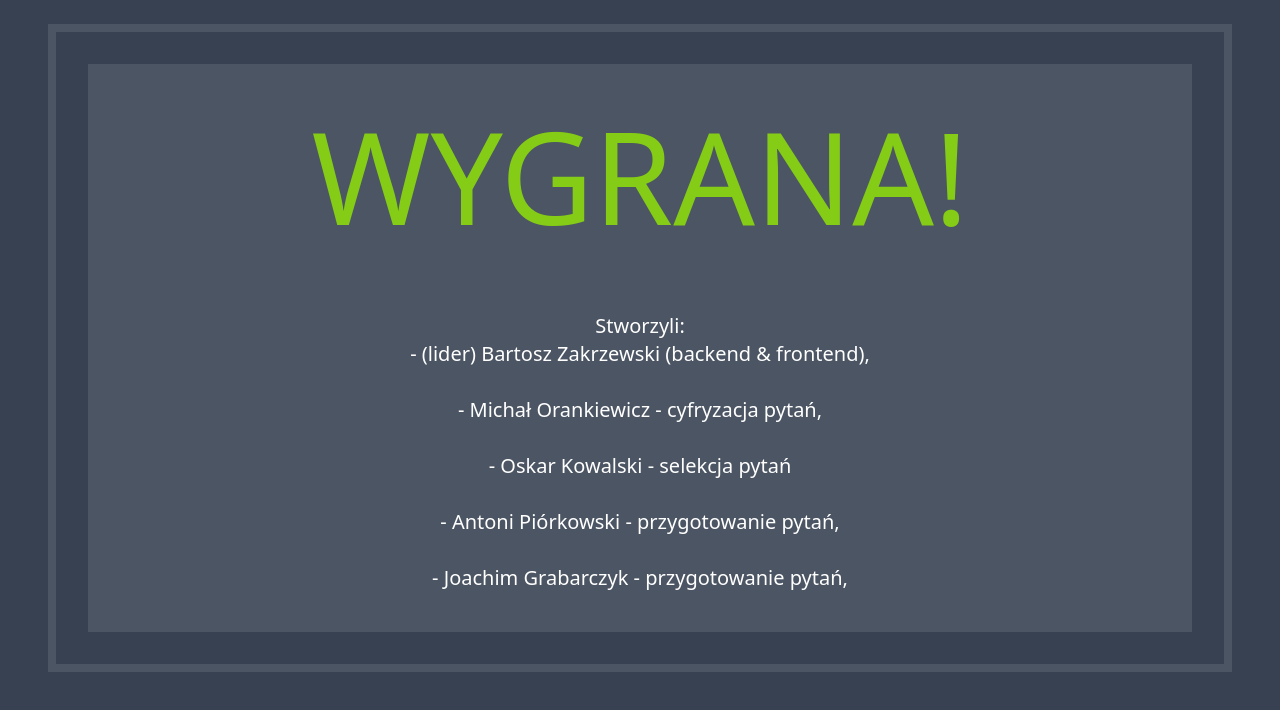
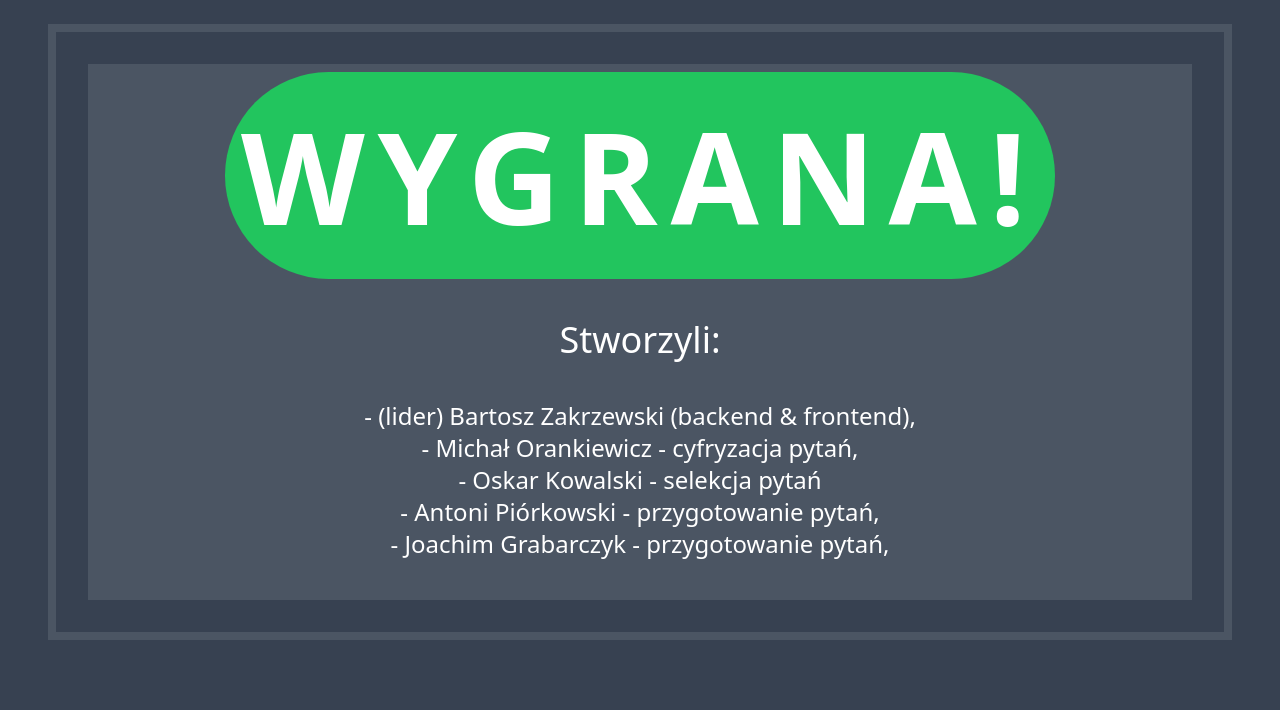
Before and after one commit to Zota0/qbs, a website: page src/Win.html in a window 1280 px wide. Drawn offline with nearby package versions, Linux system fonts and the light colour scheme.

Commit message:
Better looks

```diff
--- a/src/Win.html
+++ b/src/Win.html
@@ -12,15 +12,18 @@
     <br>
     <center class='bg-gray-700 border-8 p-0 border-gray-600'>
         <div class='bg-gray-600 border-8 m-8 border-gray-600'>
-            <h1 class='leading-relaxed text-6xl text-lime-500 text-bold text-9xl'>WYGRANA!</h1>
-            <div class='h-8 min-h-8 w-4 min-w-4'></div>
-            <p class="text-xl">
-                Stworzyli:<br>
-                - (lider) Bartosz Zakrzewski (backend & frontend),<br><br>
-                - Michał Orankiewicz - cyfryzacja pytań,<br><br>
-                - Oskar Kowalski - selekcja pytań<br><br>
-                - Antoni Piórkowski - przygotowanie pytań,<br><br>
-                - Joachim Grabarczyk - przygotowanie pytań,<br>
+            <h1 class='leading-relaxed text-6xl text-white text-bold text-9xl'><span class='tracking-widest rounded-full bg-green-500 p-4 font-extrabold '>WYGRANA!</span>
+            </h1>
+            <p class="text-4xl">
+                <br>
+                Stworzyli:<br><br>
+                <ul class='text-2xl'>
+                    <li>- (lider) Bartosz Zakrzewski (backend & frontend),</li>
+                    <li>- Michał Orankiewicz - cyfryzacja pytań,</li>
+                    <li>- Oskar Kowalski - selekcja pytań</li>
+                    <li>- Antoni Piórkowski - przygotowanie pytań,</li>
+                    <li>- Joachim Grabarczyk - przygotowanie pytań,</li>
+                </ul>
             </p>
             <div class='h-8 min-h-8 w-4 min-w-4'></div>
         </div>
```
Also changed, not shown: src/Lose.html (+12 -8 lines), src/index.html (+10 -5 lines).
